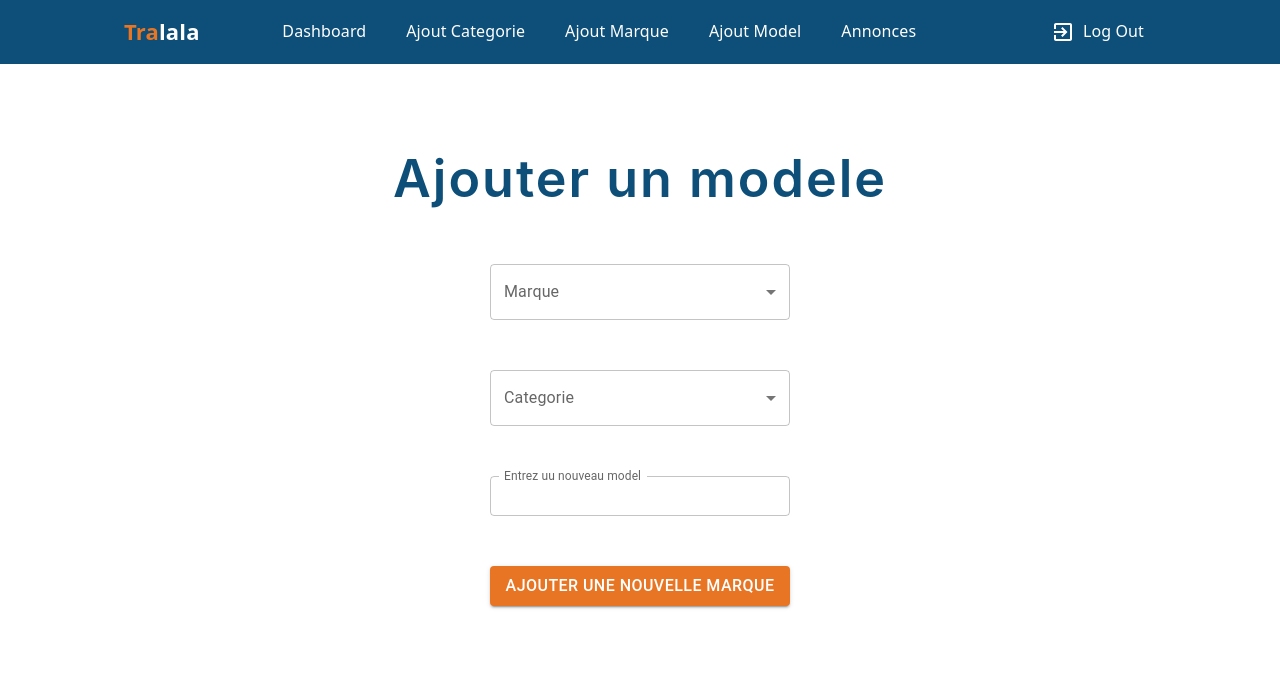
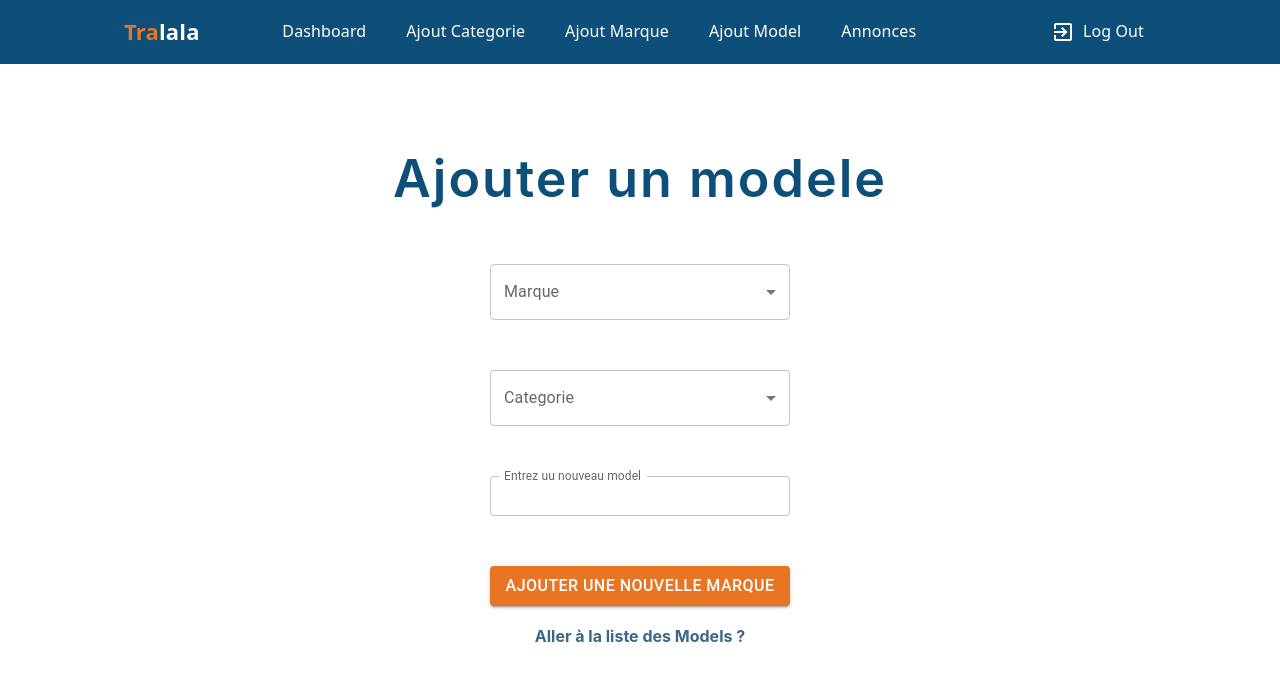
Before and after one commit to RaselisonToky/back-office-react-js, a React (Create React App) app: page /ajoutModel in a window 1280 px wide. Shown: the top 680 px of the page. Built offline with nearby package versions, Linux system fonts and the light colour scheme.

Commit message:
view liste models

```diff
--- a/src/App.js
+++ b/src/App.js
@@ -7,7 +7,7 @@ import Login from "./pages/login/page"
 import AjoutModel from "./pages/acceuil/ajoutModel/page"
 import ListeMarque from "./pages/acceuil/ListeMarque/page"
 import ListeCategories from './pages/acceuil/ListeCategories/page';
-
+import ListeModel from './pages/acceuil/ListeModel/page'
 
 
 
@@ -24,6 +24,7 @@ function App() {
           <Route path="/ajoutModel" element={<AjoutModel />} />
           <Route path="/listeMarque" element={<ListeMarque />} />
           <Route path="/listeCategories" element={<ListeCategories />} />
+          <Route path="/listeModel" element={<ListeModel />} />
 
         </Routes>
       </div>
--- /dev/null
+++ b/src/pages/acceuil/ListeModel/page.jsx
@@ -0,0 +1,44 @@
+import React, { useEffect, useState } from 'react';
+import Header from "../../../components/Header";
+import styles from "./page.module.css"
+import axios from 'axios';
+import Table from "../../../components/Table";
+
+
+function ListeModel() {
+  const [models, setModels] = useState([]);
+
+  useEffect(() => {
+    const token = localStorage.getItem('token');
+    const axiosConfig = {
+      headers: {
+        'Authorization': 'Bearer ' + token
+      }
+    };
+
+    axios.get(`http://${ process.env.REACT_APP_API }/api/v1/models`, axiosConfig)
+      .then(response => setModels(response.data))
+      .catch(error => console.error('Erreur lors de la récupération des bouquets', error));
+  }, []);
+
+  const columns = ['id_model', 'Brand','Category','Model'];
+
+  const data = models.map(item => ({
+    id_model: item.id_model,
+    brand: item.brand.brand,
+    category: item.category.category,
+    model: item.model
+  }));
+
+  return (
+      <div>
+          <Header />
+        <div className={styles.container}>
+        <Table columns={columns} data={data} />
+        </div>
+      </div>
+
+  );
+}
+
+export default ListeModel;
--- /dev/null
+++ b/src/pages/acceuil/ListeModel/page.module.css
@@ -0,0 +1,5 @@
+.container {
+    margin: auto;
+    width: 50%;
+    padding: 20px;
+  }
--- a/src/pages/acceuil/ajoutModel/page.jsx
+++ b/src/pages/acceuil/ajoutModel/page.jsx
@@ -7,6 +7,7 @@ import Bouton from "../../../components/Bouton"
 import axios from 'axios';
 import { toast, ToastContainer } from 'react-toastify';
 import 'react-toastify/dist/ReactToastify.css';
+import { Link } from 'react-router-dom';
 
 
 
@@ -143,6 +144,9 @@ function AjoutModel() {
           <div className={styles.bouton}>
             <Bouton  variant={"contained"} designation={"Ajouter une nouvelle marque"} onClick={click} />
           </div>
+          <div className={styles.l} >
+              <Link className={styles.phrase} to="/listeModel">Aller à la liste des Models ?</Link>
+          </div>
       </div>
     <ToastContainer/>
     </div>
--- a/src/pages/acceuil/ajoutModel/page.module.css
+++ b/src/pages/acceuil/ajoutModel/page.module.css
@@ -24,3 +24,14 @@
 .input{
     margin-top: 50px;
 }
+
+.l{
+    margin-top: 20px;
+}
+.phrase {
+    color: #396987;
+    cursor: pointer;
+    font-weight: 700;
+    font-family: inherit;
+    text-decoration: none;
+  }
```
